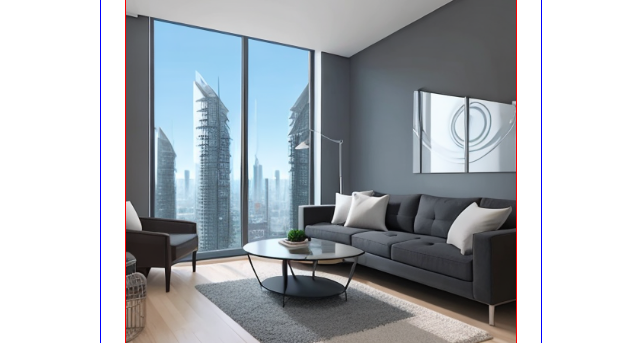
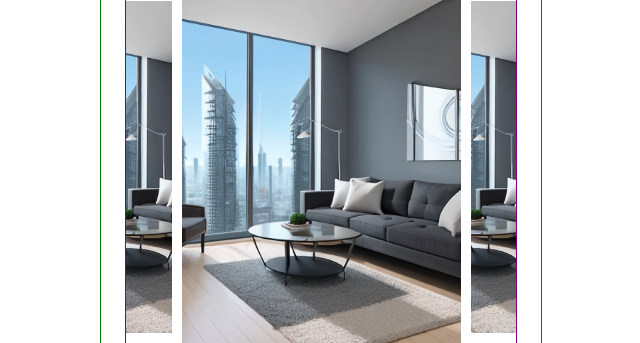
Before and after one commit to MMCXXXIV/sizing, a plain HTML site: page index.html in a window 1280 px wide. Shown: the part 52-395 px from the top of the page, without its empty margins (319-959 px from the left). Drawn offline with Linux system fonts and the light colour scheme.

Commit message:
three images

```diff
--- a/index.html
+++ b/index.html
@@ -10,7 +10,11 @@
     <div class="app">
       <main class="main">
         <h1>HEADER</h1>
-        <img src="./assets/5.png" alt="five" class="img-five" />
+        <div class="img-wrapper">
+          <img src="./assets/5.png" alt="five" class="img-left" />
+          <img src="./assets/5.png" alt="five" class="img-main" />
+          <img src="./assets/5.png" alt="five" class="img-right" />
+        </div>
         <h1>HEADER</h1>
       </main>
     </div>
--- a/style.css
+++ b/style.css
@@ -9,7 +9,7 @@
 .app {
   max-width: 440px;
   margin: 0 auto;
-  outline: 1px solid blue;
+  outline: 1px solid green;
 }
 
 .main {
@@ -18,10 +18,44 @@
   box-sizing: border-box;
   max-width: 390px;
   text-align: center;
-  outline: 1px solid red;
+  outline: 1px solid purple;
   position: relative;
 }
 
-img {
-  width: 100%;
+.img-wrapper {
+  display: flex;
+  justify-content: center; /* Center horizontally */
+  align-items: center; /* Center vertically */
+  gap: 10px; /* Optional spacing between images */
+  overflow: hidden;
 }
+
+/* Fixed image sizes */
+.img-left,
+.img-right {
+  width: 49px;
+  height: 332px;
+  object-fit: cover;
+}
+
+.img-main {
+  width: 279px;
+  height: 364px;
+  object-fit: cover;
+}
+
+/* html,
+body {
+  overflow-x: scroll !important;
+} */
+
+body::after {
+  content: "";
+  position: fixed;
+  top: 0;
+  left: 100vw;
+  width: 4px;
+  height: 100vh;
+  background: red;
+  z-index: 9999;
+}
```
